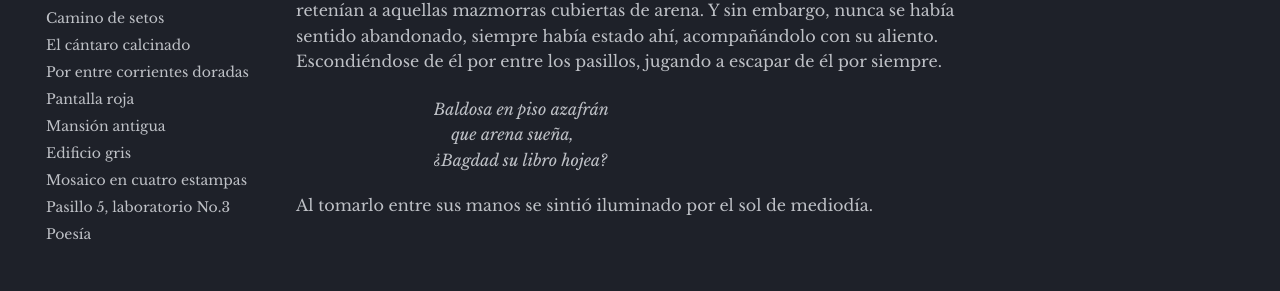
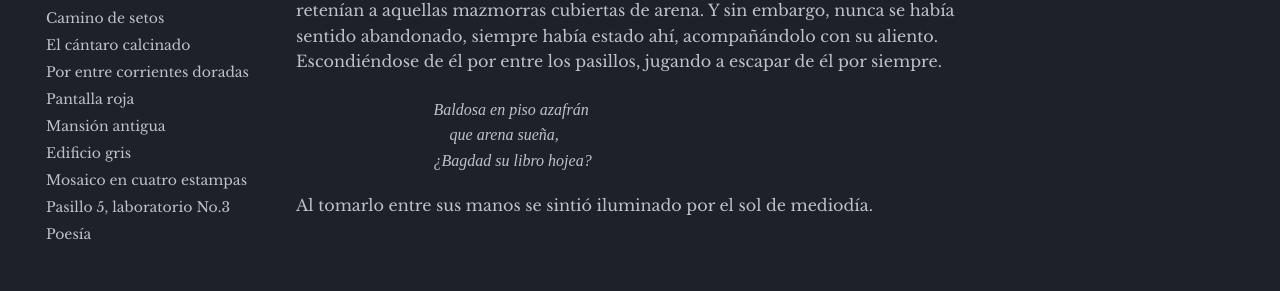
Before and after one commit to DanEscher98/ShortStories, an MkDocs documentation site: the page built from pages/14_GrutaEnVasija.md, in a window 1280 px wide. Shown: the part 335-626 px from the top of the page. Built offline with MkDocs 1.6.1 and Material for MkDocs 9.7.7, drawn with Linux system fonts in a browser that asks for light colours; comment, search, counter and statistics services are not loaded.

Commit message:
modified:   pages/poetry.md

```diff
--- a/pages/stylesheets/extra.css
+++ b/pages/stylesheets/extra.css
@@ -16,6 +16,7 @@ div.poem {
   text-align: left;
   overflow-x: scroll;
   width: 100%;
+  font-family: 'Crimson Pro', serif;
 }
 
 @media screen and (max-width: 600px) {
```
